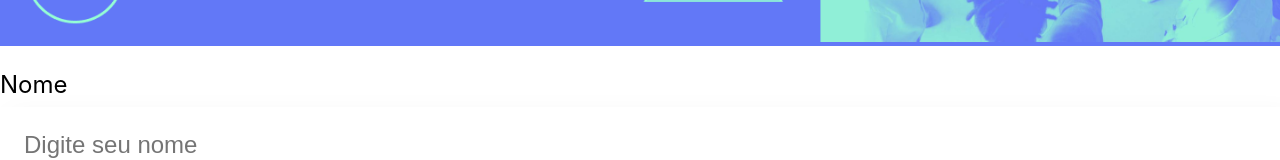
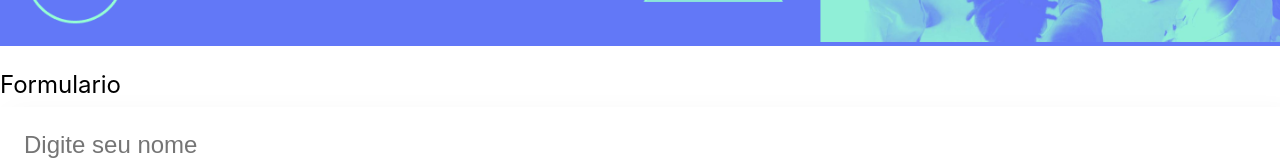
Before and after one commit to Cmurilo1/React-projeto-organo, a React (Create React App) app: page / in a window 1280 px wide. Shown: the part 452-612 px from the top of the page. Built offline with nearby package versions, Linux system fonts and the light colour scheme.

Commit message:
Corrige:uso do formulario

```diff
--- a/src/App.js
+++ b/src/App.js
@@ -7,6 +7,7 @@ function App() {
   return (
     <div className="App">
       <Banner />
+      <CampoTexto label="Formulario" placeholder="Digite seu nome" />
       <CampoTexto label="Nome" placeholder="Digite seu nome" />
       <CampoTexto label="Cargo" placeholder="Digite seu cargo" />
       <CampoTexto label="Imagem" placeholder="Digite a endereco da imagem" />
```
